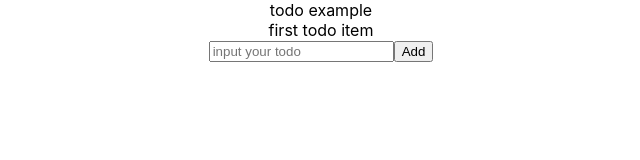
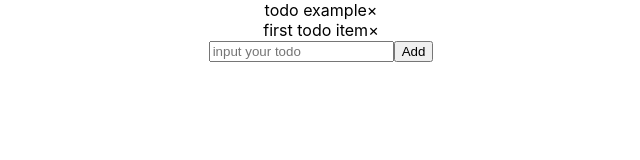
Before and after one commit to CASTRDE/react-router-Day13, a React (Create React App) app: page / in a window 1280 px wide. Shown: the top 160 px of the page, without its empty margins (319-959 px from the left). Built offline with nearby package versions, Linux system fonts and the light colour scheme.

Commit message:
feat: added deleteTodo

```diff
--- a/src/features/todo/TodoGenerator.js
+++ b/src/features/todo/TodoGenerator.js
@@ -12,6 +12,7 @@ const TodoGenerator = () => {
 
     const onAdd = () => {
         dispatch(addTodo(todoText));
+        setTodoText("");
     };
     return (
     <div>
--- a/src/features/todo/TodoItem.js
+++ b/src/features/todo/TodoItem.js
@@ -1,6 +1,20 @@
+import { useDispatch } from "react-redux";
+import { deleteTodo } from "./todoSlice";
+
 const TodoItem = (props) => {
     const {todo} = props;
-    return <div>{todo.text}</div>;
+    const dispatch = useDispatch();
+
+    const onDelete = () => {
+        dispatch(deleteTodo(todo.id));
+    }
+
+    return (
+        <div>
+            <span>{todo.text}</span>
+            <span onClick={onDelete}>&times;</span>
+        </div>
+    );
 }
 
 export default TodoItem;
--- a/src/features/todo/todoSlice.js
+++ b/src/features/todo/todoSlice.js
@@ -26,8 +26,12 @@ const initTodos = [
         }
         state.push(todo);
       },
+      deleteTodo: (state, action) => {
+        const id = action.payload;
+        return state.filter(todo => todo.id !== id); ///returns all list without the matching id
+      },
     },
   });
 
-  export const {addTodo} = todoSlice.actions;
+  export const {addTodo, deleteTodo} = todoSlice.actions;
   export default todoSlice;
```
